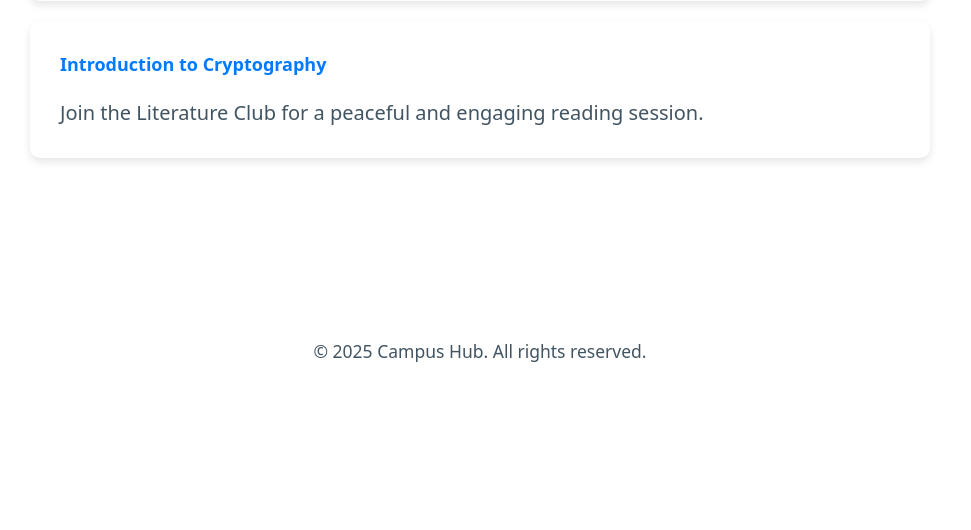
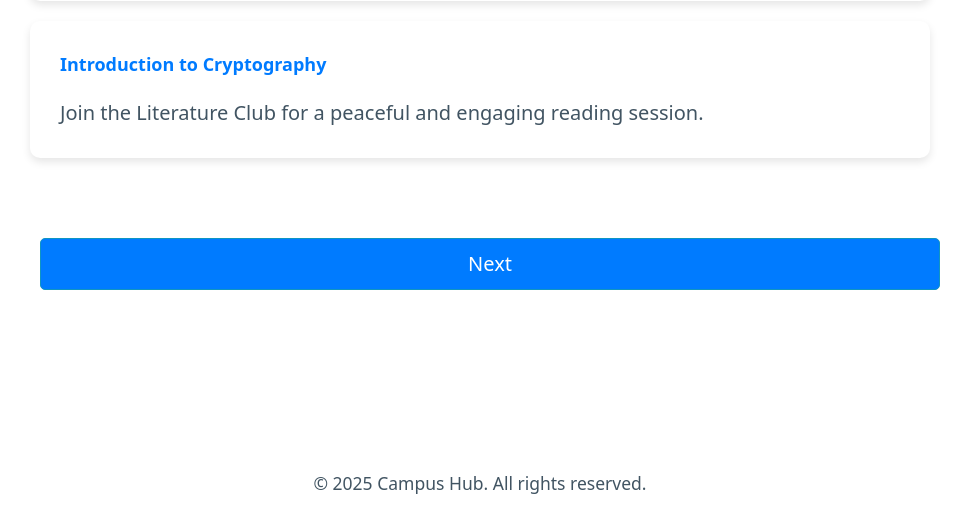
Before and after one commit to Rawano03/ITCS333-Project-GroupG5, a PHP site: page /act.html in a window 1280 px wide. Shown: the part 844-1374 px from the top of the page, without its empty margins (160-1131 px from the left). Before the commit the page ends 1206 px from the top, so only its background shows below. Run offline with PHP 8.4, Linux system fonts and the light colour scheme.

Commit message:
adding Pagination

```diff
--- a/Club activites- Hanan Nabeel - 202106695/act.html
+++ b/Club activites- Hanan Nabeel - 202106695/act.html
@@ -41,6 +41,9 @@
         </div>
 
       </section>
+      <section class="pagination">
+        <button>Next</button>
+      </section>
     </main>
 
     <footer class="container">
--- a/Club activites- Hanan Nabeel - 202106695/st.css
+++ b/Club activites- Hanan Nabeel - 202106695/st.css
@@ -140,6 +140,7 @@
       margin-right: auto;
     }
 
+
     h1 {
       font-size: 36px;
       margin-bottom: 2rem;
@@ -159,4 +160,16 @@
       margin-left: auto;
       margin-right: auto;
     }
+    .pagination {
+        text-align: center;
+        margin-top: 2rem;
+      }
+
+      .pagination button {
+        padding: 0.5rem 1rem;
+        margin: 0.5rem;
+        border-radius: 5px;
+        background-color: #007bff;
+        color: white;
+      }
   }
```
